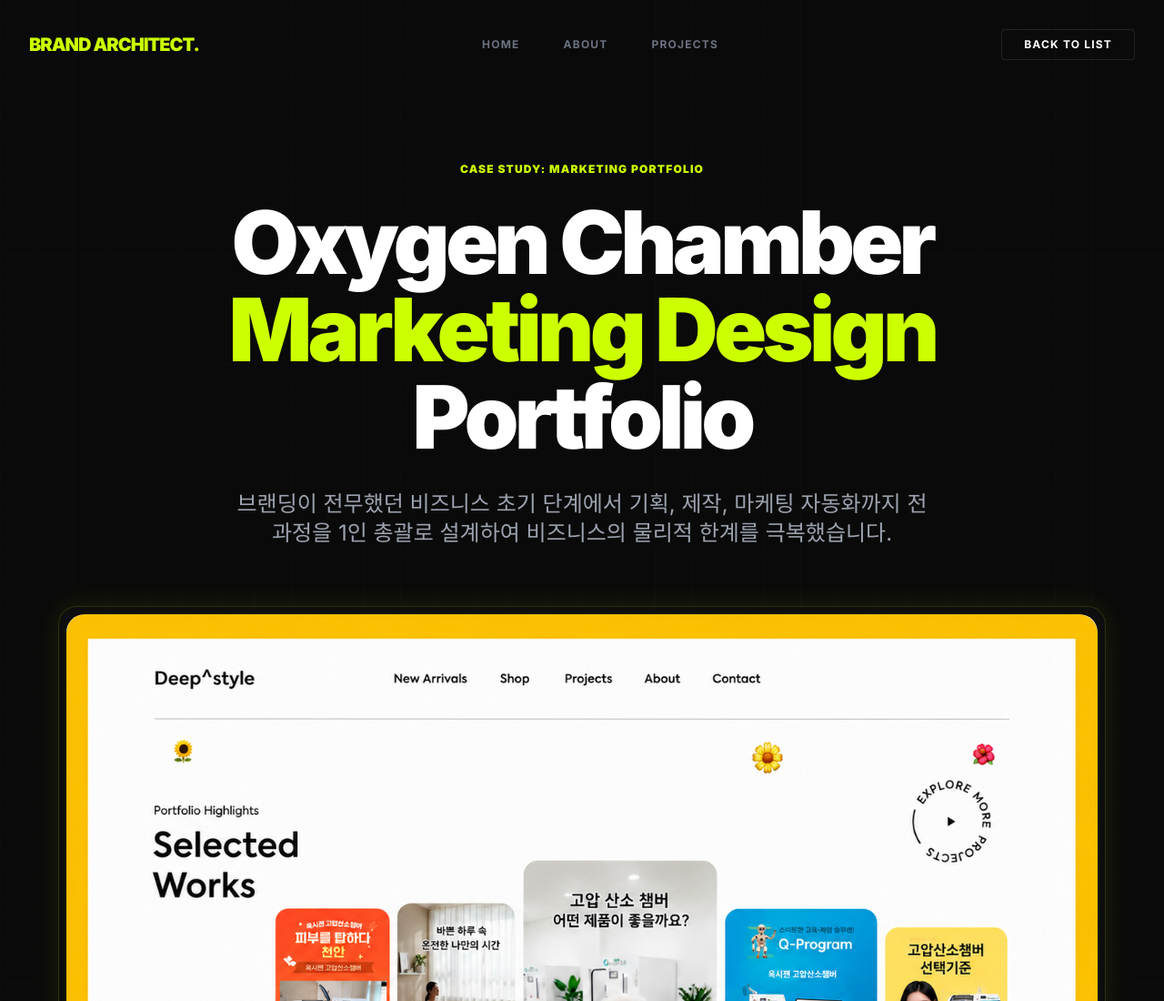
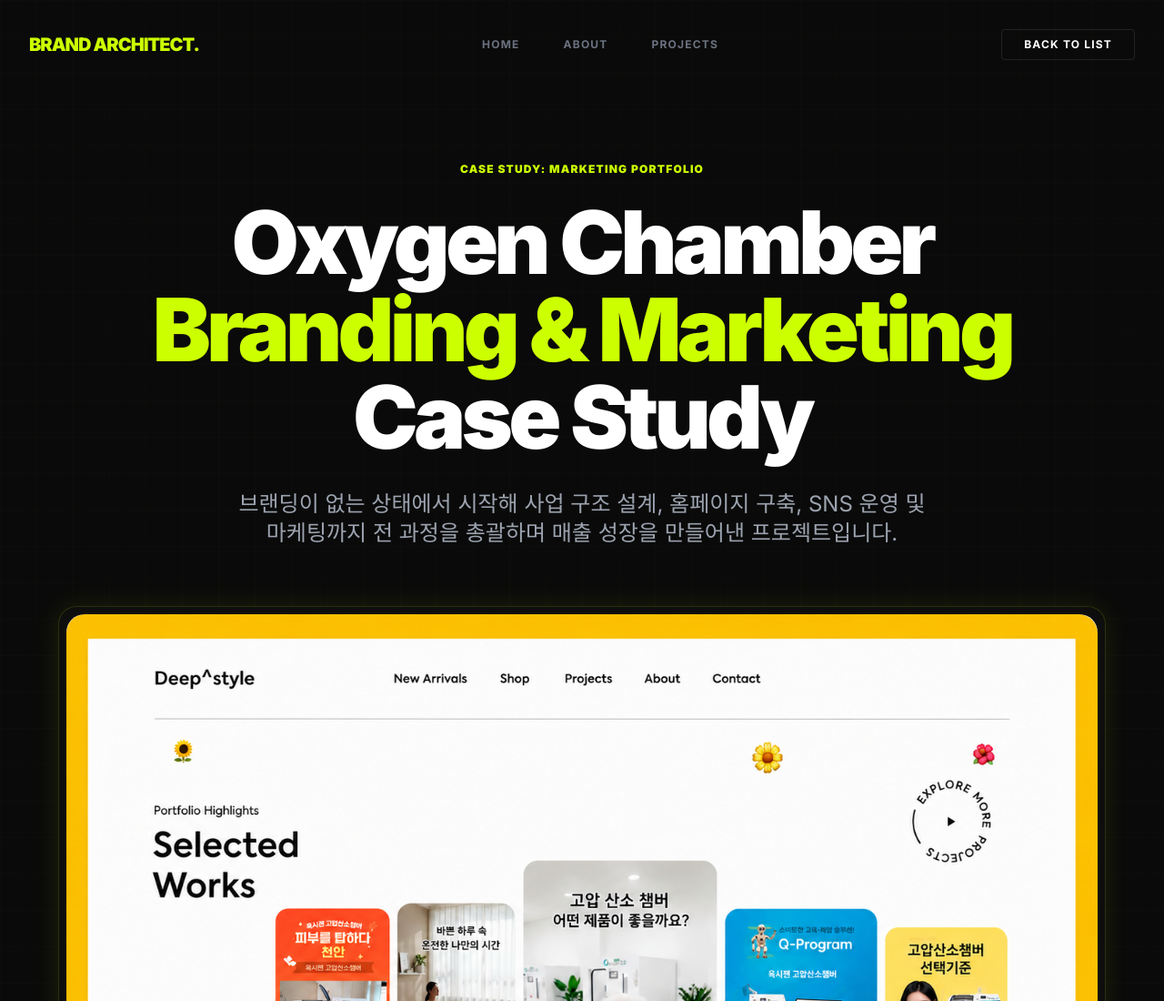
Before and after one commit to jad3640-glitch/portfolio, a plain HTML site: page projects/project-01/index.html in a window 1280 px wide. Shown: the top 1100 px of the page at 91% size. Drawn offline with nearby package versions, Linux system fonts and the light colour scheme.

Commit message:
Update Project 01 hero title and description with new Branding & Marketing Case Study text

```diff
--- a/projects/project-01/index.html
+++ b/projects/project-01/index.html
@@ -88,11 +88,11 @@
             <span class="text-neon font-black uppercase tracking-widest text-xs mb-6 block">Case Study: Marketing Portfolio</span>
             <h1 class="text-5xl md:text-8xl font-black leading-[1.1] tracking-tighter mb-8">
                 Oxygen Chamber <br/>
-                <span class="text-neon">Marketing Design</span> <br/>
-                Portfolio
+                <span class="text-neon">Branding & Marketing</span> <br/>
+                Case Study
             </h1>
             <p class="text-xl md:text-2xl text-gray-400 max-w-3xl mx-auto leading-relaxed mb-16">
-                브랜딩이 전무했던 비즈니스 초기 단계에서 기획, 제작, 마케팅 자동화까지 전 과정을 1인 총괄로 설계하여 비즈니스의 물리적 한계를 극복했습니다.
+                브랜딩이 없는 상태에서 시작해 사업 구조 설계, 홈페이지 구축, SNS 운영 및 마케팅까지 전 과정을 총괄하며 매출 성장을 만들어낸 프로젝트입니다.
             </p>
 
             <div class="relative w-full max-w-6xl mx-auto">
```
